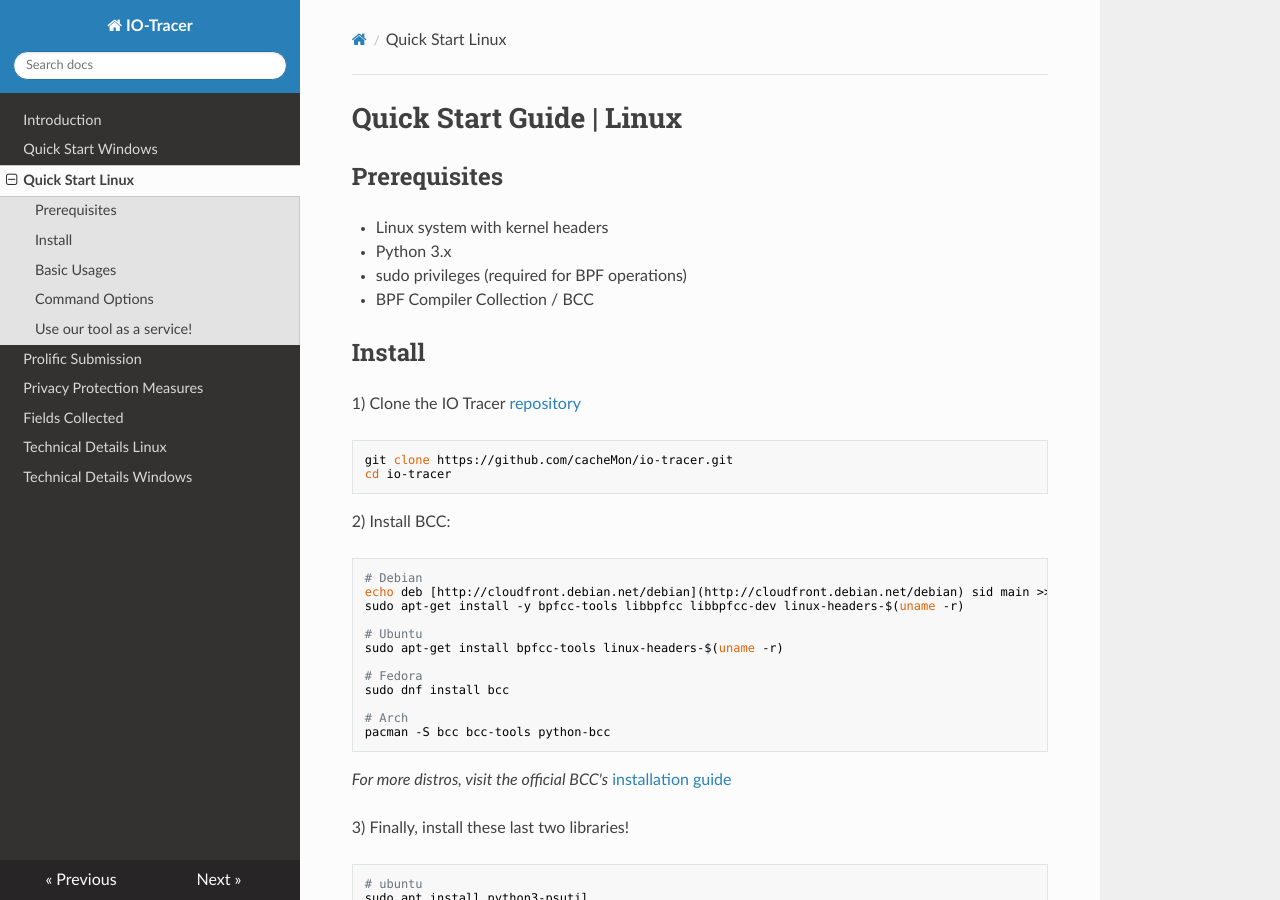
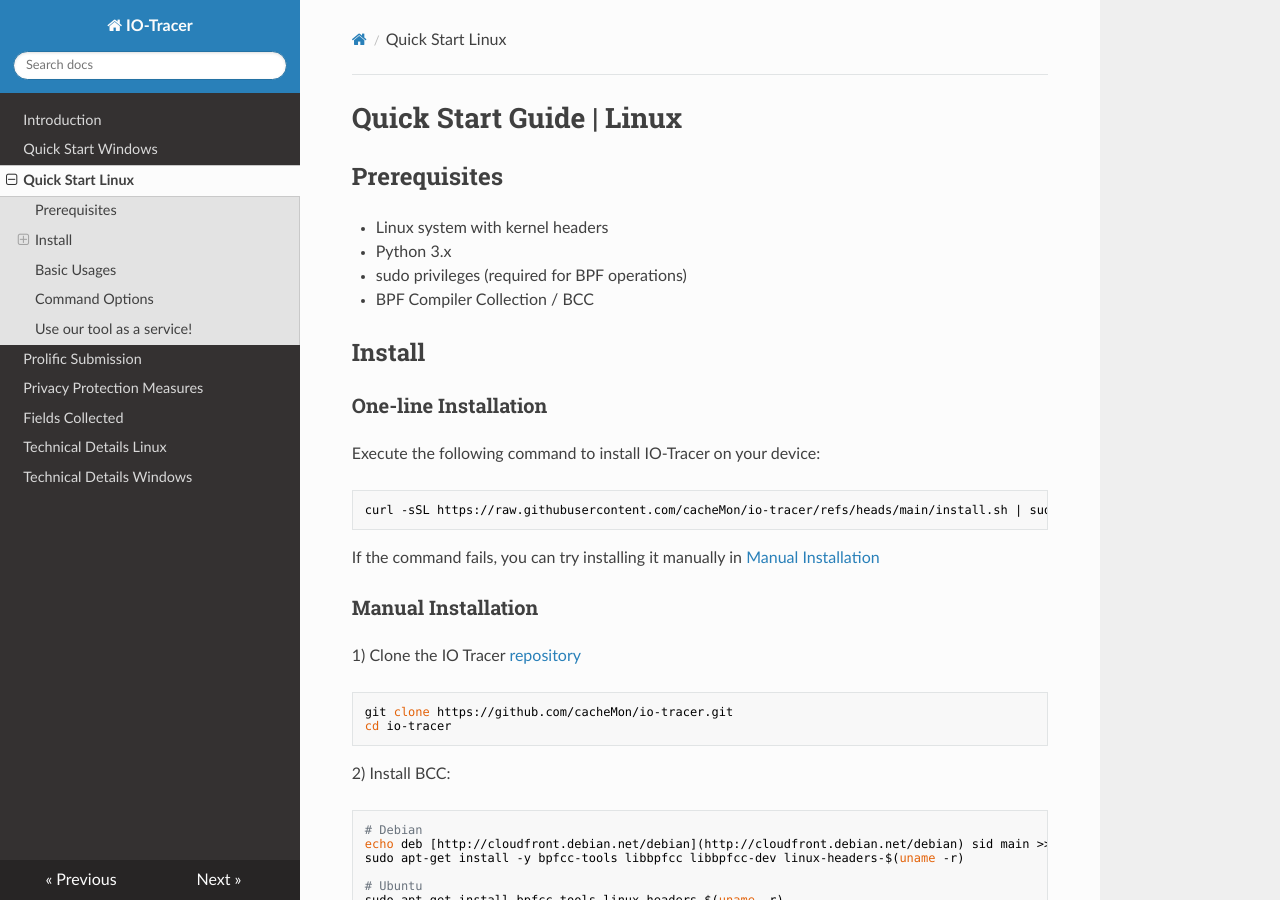
Before and after one commit to cacheMon/iotracerdocs, an MkDocs documentation site: the page built from docs/startlinux.md, in a window 1280 px wide and 900 px high. Built offline with MkDocs 1.6.1, drawn with Linux system fonts in a browser that asks for light colours; nearby versions of some CDN libraries.

Commit message:
added oneline installation

````diff
--- a/docs/startlinux.md
+++ b/docs/startlinux.md
@@ -8,6 +8,18 @@
 - BPF Compiler Collection / BCC
 
 ## Install
+
+### One-line Installation
+
+Execute the following command to install IO-Tracer on your device:
+
+```bash
+curl -sSL https://raw.githubusercontent.com/cacheMon/io-tracer/refs/heads/main/install.sh | sudo bash
+```
+
+If the command fails, you can try installing it manually in [Manual Installation](#manual-installation)
+
+### Manual Installation
 
 1) Clone the IO Tracer [repository](https://github.com/cacheMon/io-tracer)
 
@@ -33,7 +45,7 @@ sudo dnf install bcc
 pacman -S bcc bcc-tools python-bcc
 ```
 
-_For more distros, visit the official BCC's_ [installation guide](https://github.com/iovisor/bcc/blob/master/INSTALL.md)
+> _For more distros, visit the official BCC's_ [installation guide](https://github.com/iovisor/bcc/blob/master/INSTALL.md)
 
 3) Finally, install these last two libraries!
 
````
